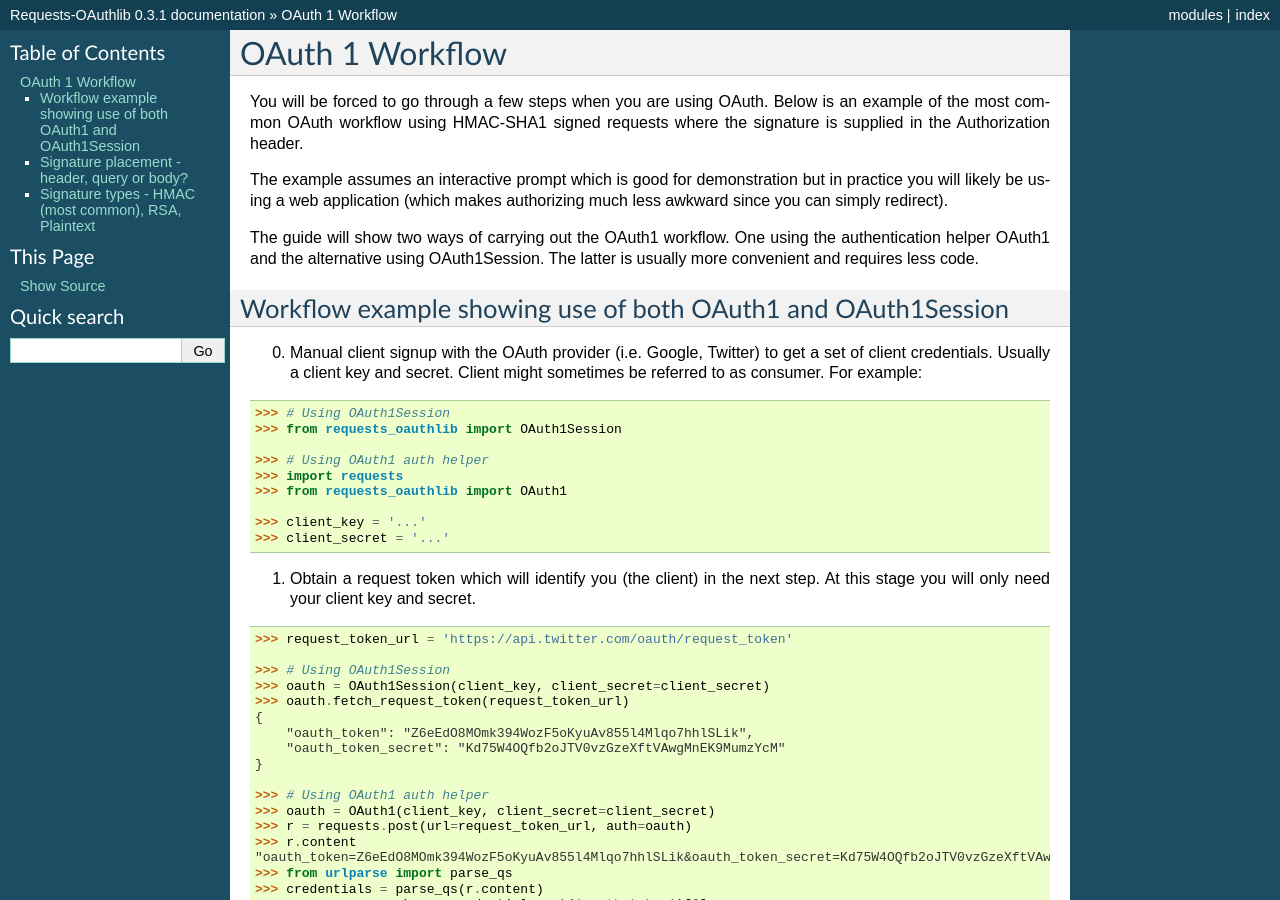
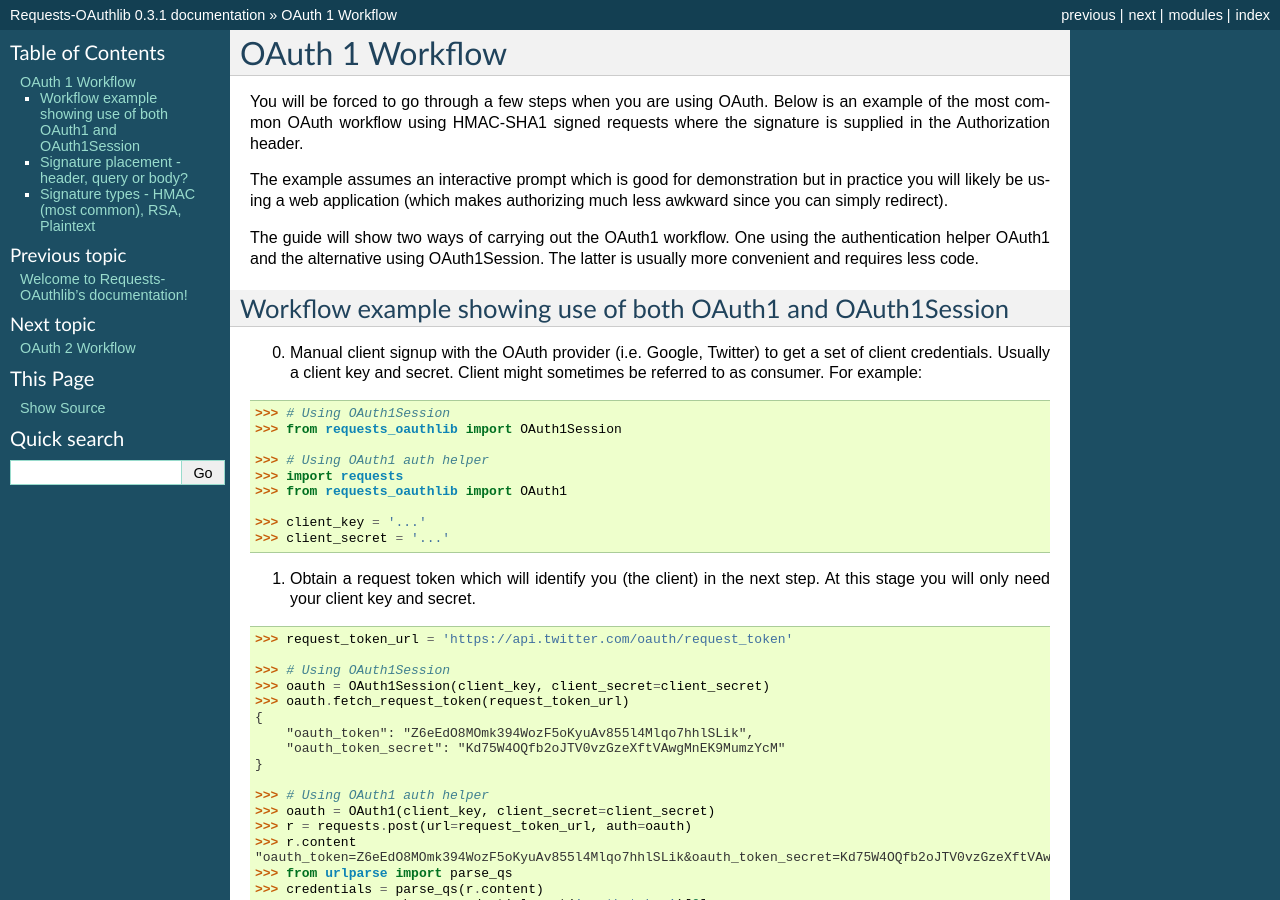
Before and after one commit to requests/requests-oauthlib, a Sphinx documentation site: the page built from docs/oauth1_workflow.rst, in a window 1280 px wide and 900 px high. Built offline with Sphinx 7.4.7, drawn with Linux system fonts in a browser that asks for light colours.

Commit message:
Add workflow sections to index.

```diff
--- a/docs/index.rst
+++ b/docs/index.rst
@@ -11,6 +11,8 @@
 .. toctree::
    :maxdepth: 2
 
+   oauth1_workflow
+   oauth2_workflow
    api
 
 
```
